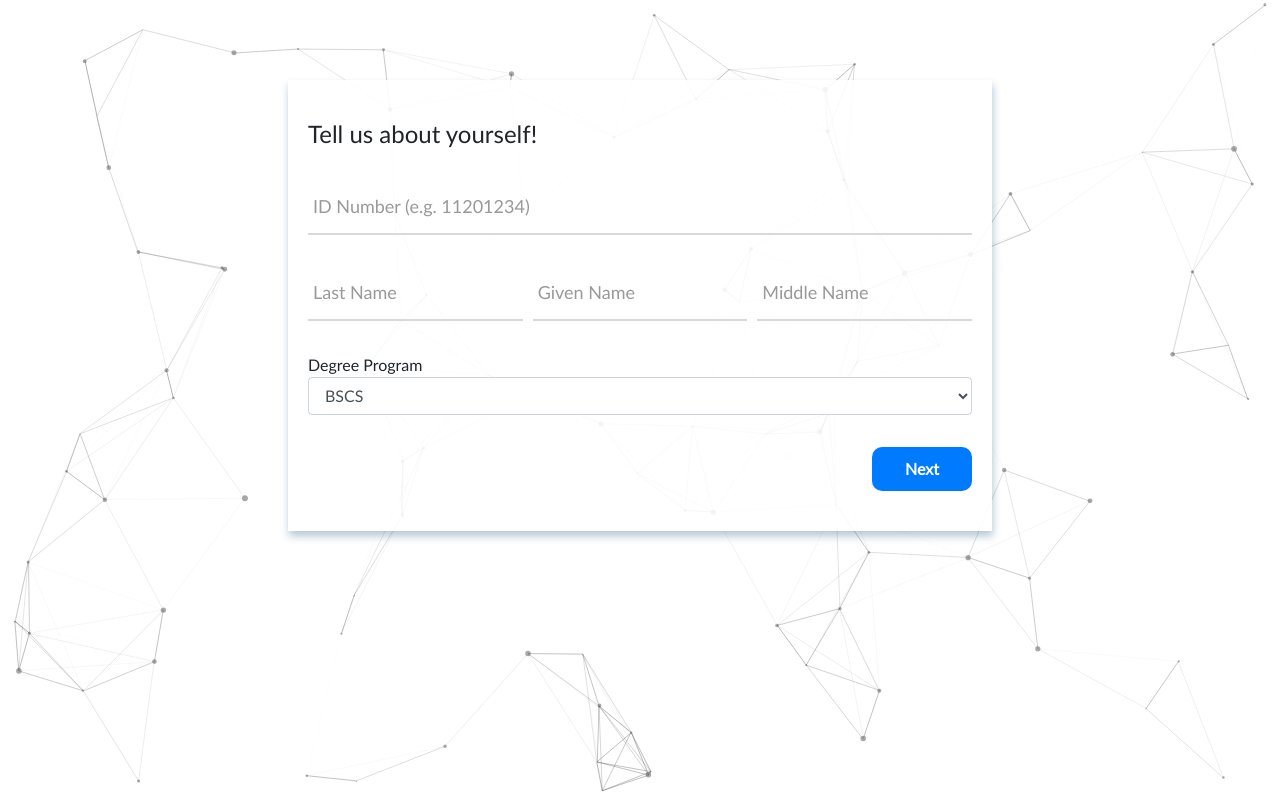
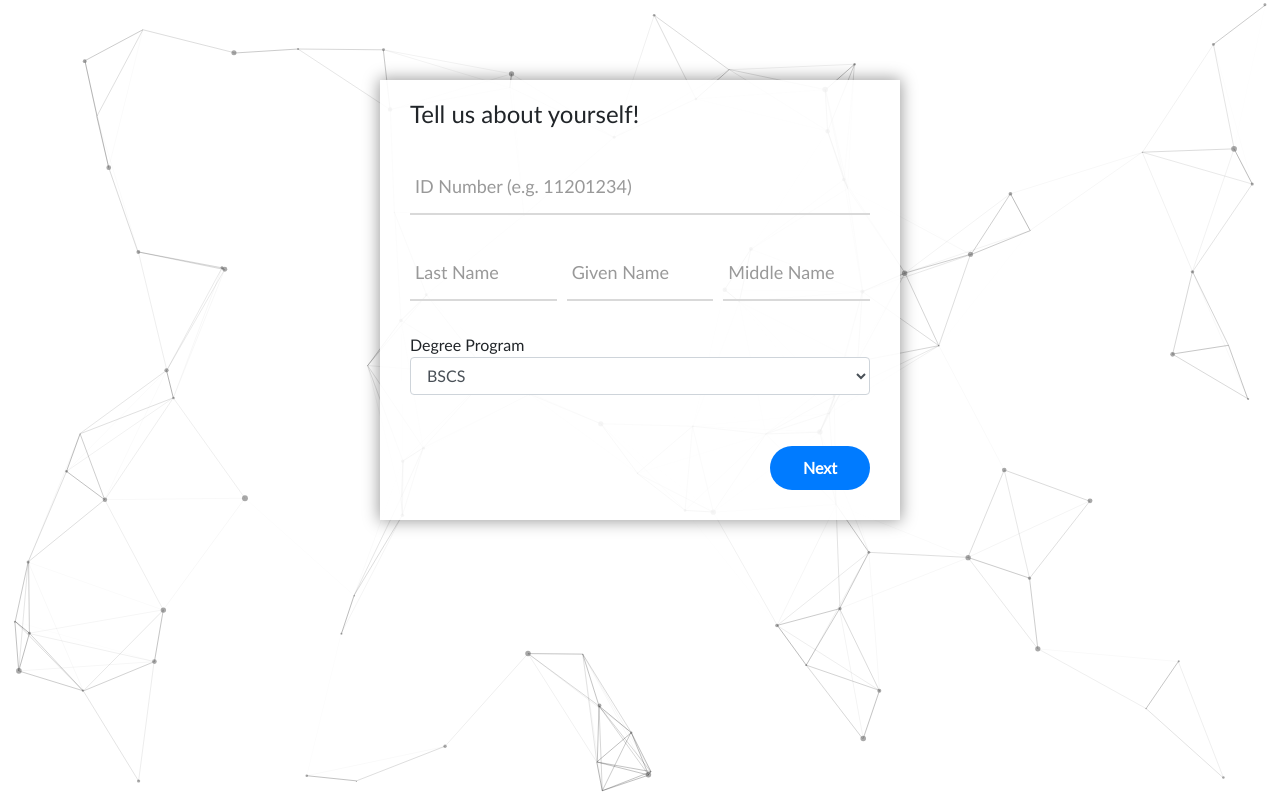
Before and after one commit to XunylYasna/ARW2019, a Node server app: page /register/ in a window 1280 px wide. Run offline with Node 20, Linux system fonts and the light colour scheme; some libraries are stand-ins or nearby versions.

Commit message:
fixed fieldset styling

```diff
--- a/public/css/style.css
+++ b/public/css/style.css
@@ -104,6 +104,7 @@
 
   /* Registrattion */
 
+  /*
 #register.content {
   min-width: 55%;
   width: 500px;
@@ -111,25 +112,29 @@
   box-shadow: 0.5px 5px 8px 0px rgba(10, 71, 112, 0.3);
   padding: 40px 20px;
 }
+*/
 
 .action-button, .action-button-previous {
   width: 100px;
   font-weight: bold;
   color: white;
   border: 0 none;
-  border-radius: 10px;
+  border-radius: 25px;
   cursor: pointer;
   padding: 10px 5px;
 }
 
 .action-button {
   background: var(--blue);
-  float: right;
+  position: absolute;
+  bottom: 30px;
+  right: 30px;
 }
 
 .action-button-previous {
   background: var(--yellow);
-  float: left;
+  position: absolute;
+  bottom: 30px;
 }
 
 .action-button:hover, .action-button:focus {
@@ -413,6 +418,21 @@
 
 /*Fieldsets*/
 
+.register-set {
+  background: rgba(255, 255, 255, 0.89);
+  border: 0 none;
+  border-radius: 0px;
+  box-shadow: 0 0 15px 1px rgba(0, 0, 0, 0.4);
+  padding: 20px 30px;
+  box-sizing: border-box;
+  width: 520px;
+  height: 440px;
+  margin: auto;
+
+  /*stacking fieldsets above each other*/
+  position: relative;
+}
+
 #register fieldset:not(:first-of-type) {
   display: none;
 }
--- a/views/register.hbs
+++ b/views/register.hbs
@@ -1,7 +1,7 @@
 <div id="particles">
     <div id = "register" class="container content">
-        <form class="register-form validate-form">
-            <fieldset>
+        <form class="register-form validate-form col-md-6 col-md-offset-3">
+            <fieldset class="register-set">
                 <h4 class = "brand title m-b-32">
                 Tell us about yourself!
                 </h4>
@@ -48,7 +48,7 @@
                 <input type="button" name="next" class="next action-button" value="Next"/>
             </fieldset>
 
-            <fieldset>
+            <fieldset class="register-set">
                 <h4 class = "brand title m-b-32">
                 Your Contact Information
                 </h4>
@@ -70,7 +70,7 @@
                 <input type="button" name="next" class="next action-button" value="Next"/>
             </fieldset>
 
-            <fieldset>
+            <fieldset class="register-set">
                 <div class = "radio-btn-container">
                     <h4 class = "brand title m-b-32">
                     I am...
@@ -88,7 +88,7 @@
                 <input type="button" name="next" class="next action-button" value="Next"/>
             </fieldset>
 
-            <fieldset>
+            <fieldset class="register-set">
                 <div class="wrap-input validate-input m-b-32" data-validate="Error msg">
                     <input class="input" type="text" name="receipt_number">
                     <span class="focus-input" data-placeholder="Reciept Number"></span>
@@ -99,4 +99,5 @@
         </form>
     </div>
 </div>
+<script src="https://cdnjs.cloudflare.com/ajax/libs/jquery-easing/1.3/jquery.easing.min.js"></script>
 <script src="/js/form.js"></script>
```
